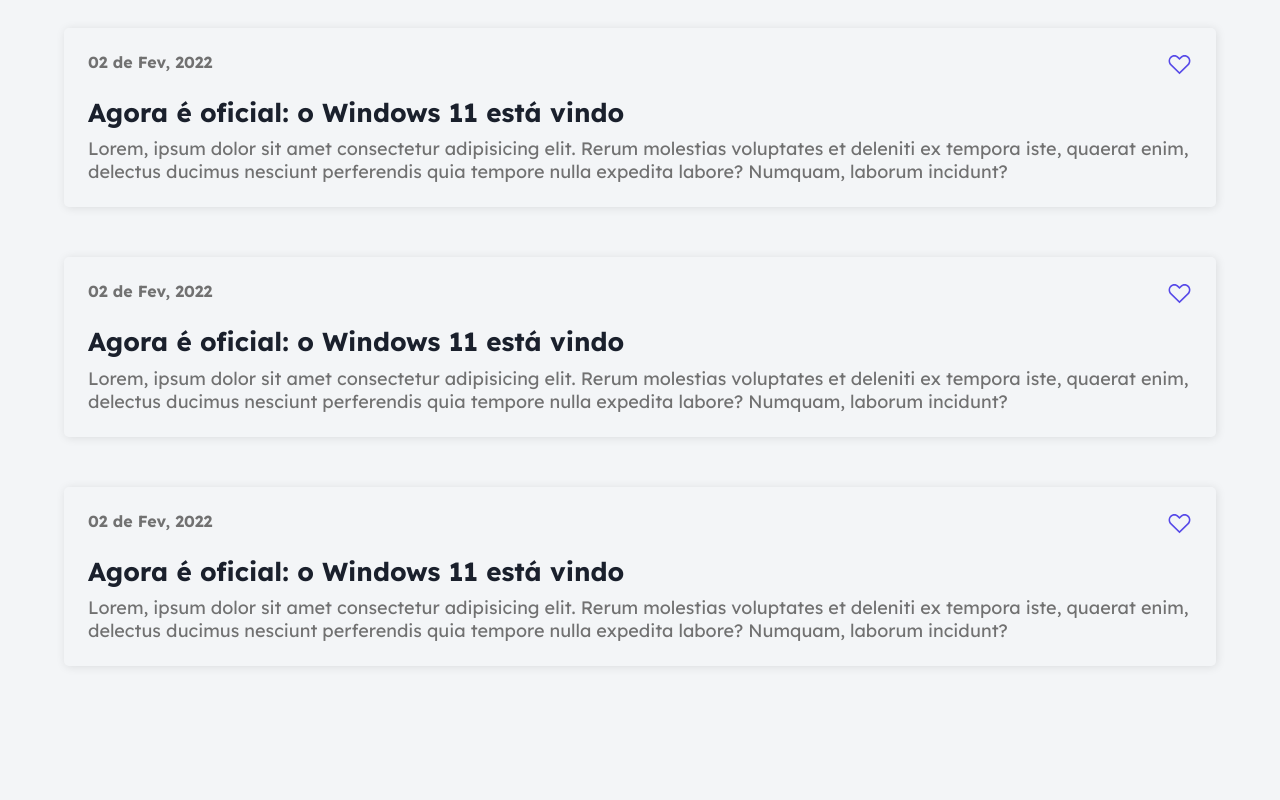
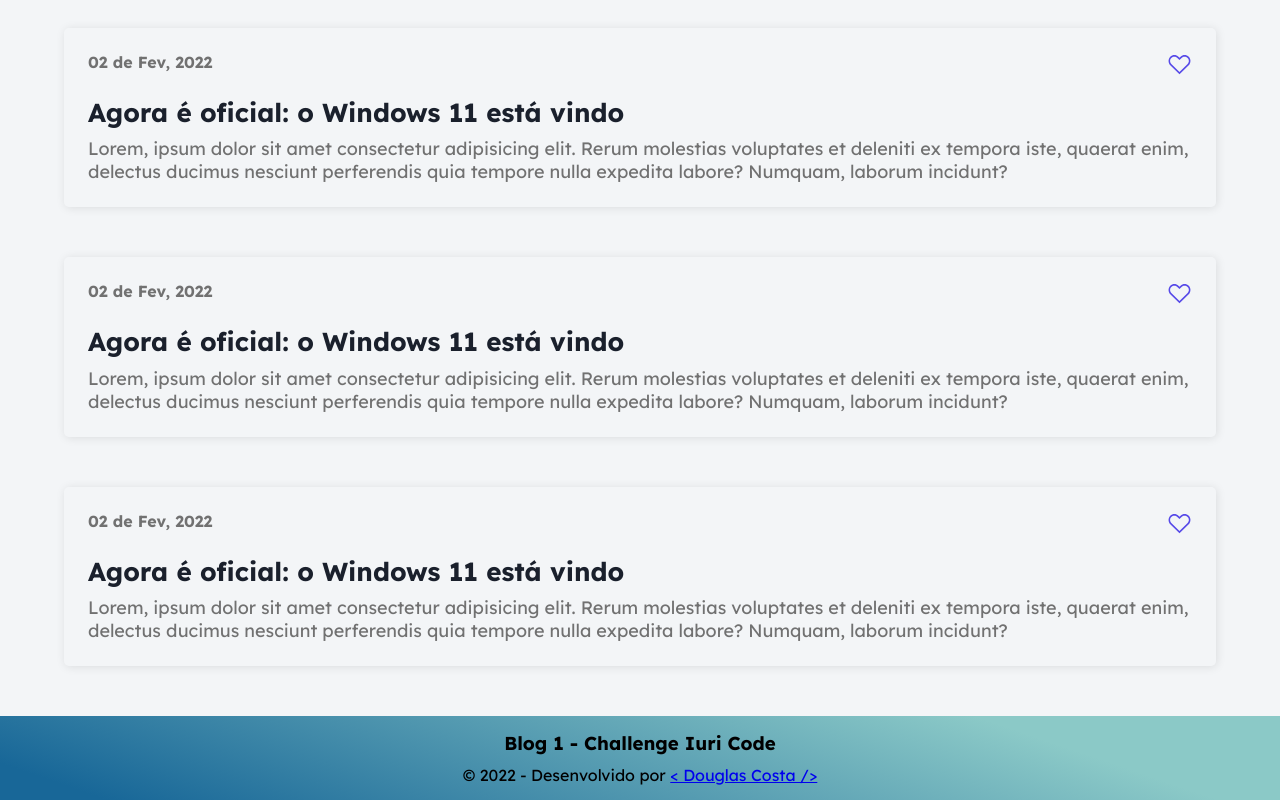
Before and after one commit to douglascosta7623/challenge-01, a plain HTML site: page index.html in a window 1280 px wide. Shown: the part 1470-2270 px from the top of the page. Before the commit the page ends 2186 px from the top, so only its background shows below. Drawn offline with nearby package versions, Linux system fonts and the light colour scheme.

Commit message:
Adicionando footer e readme

```diff
--- a/index.html
+++ b/index.html
@@ -4,12 +4,11 @@
     <meta charset="UTF-8" />
     <meta http-equiv="X-UA-Compatible" content="IE=edge" />
     <meta name="viewport" content="width=device-width, initial-scale=1.0" />
-    <link
-      rel="shortcut icon"
-      href="./img/Quem sou/{ ).svg"
-      type="image/x-icon"
-    />
-
+    <link rel="shortcut icon" href="./img/faviconnew.png" type="image/x-icon" />
+    <script
+      src="https://kit.fontawesome.com/afa3a219b6.js"
+      crossorigin="anonymous"
+    ></script>
     <link rel="preconnect" href="https://fonts.googleapis.com" />
     <link rel="preconnect" href="https://fonts.gstatic.com" crossorigin />
     <link
@@ -17,11 +16,8 @@
       rel="stylesheet"
     />
     <link rel="stylesheet" href="style.css" />
-    <script
-      src="https://kit.fontawesome.com/71ef7656d6.js"
-      crossorigin="anonymous"
-    ></script>
-    <title>Desafio 1 - Iuri Code</title>
+
+    <title>Blog - Challenge</title>
   </head>
   <body>
     <header>
@@ -175,6 +171,22 @@
       </div>
     </main>
 
+    <footer>
+      <div class="container">
+        <div class="footer-content">
+          <h3>Blog 1 - Challenge Iuri Code</h3>
+          <div class="footer-contact">
+            <p>
+              © 2022 - Desenvolvido por
+              <a href="https://github.com/douglascosta7623" target="_blank">
+                < Douglas Costa /></a
+              >
+            </p>
+          </div>
+        </div>
+      </div>
+    </footer>
+
     <script src="https://unpkg.com/scrollreveal"></script>
     <script>
       const sr = ScrollReveal({
--- a/style.css
+++ b/style.css
@@ -127,3 +127,25 @@ header {
   color: var(--gray-title);
   margin-top: 8px;
 }
+
+footer {
+  display: flex;
+  margin-top: 50px;
+  /* height: 80px; */
+  background: var(--linear);
+  font-family: "Lexend Deca", sans-serif;
+}
+
+.footer-content {
+  display: flex;
+  flex-direction: column;
+  justify-content: center;
+  align-items: center;
+  background-color: var(--linear);
+  margin: 0 auto;
+  padding: 15px;
+}
+
+.footer-contact {
+  margin-top: 10px;
+}
```
Also changed, not shown: img/faviconnew.png (added), 1 other file.
